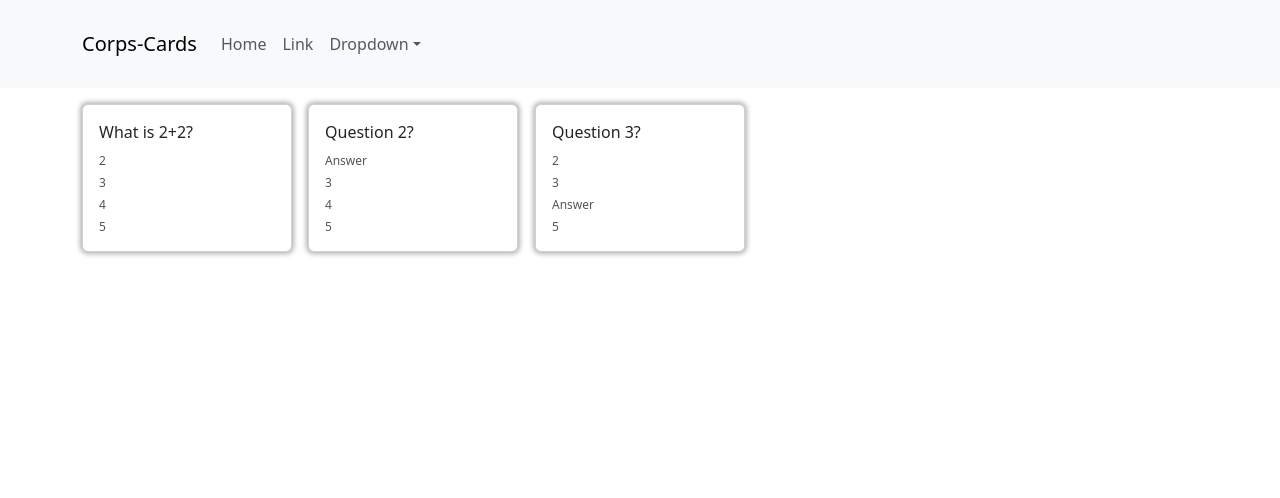
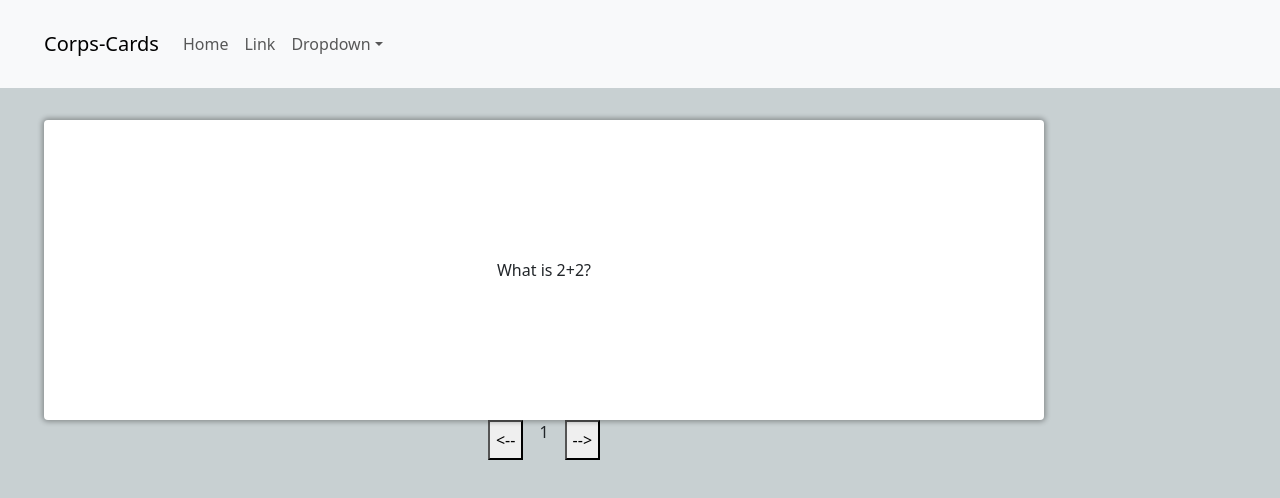
Before and after one commit to owenlang05/Corps-Cards, a React (Vite) app in the folder client/: page / in a window 1280 px wide. Shown: the top 498 px of the page. Built offline with nearby package versions, Linux system fonts and the light colour scheme.

Commit message:
single flashcard

```diff
--- a/client/src/App.css
+++ b/client/src/App.css
@@ -3,17 +3,23 @@ body {
     margin: 0;
 }
 .container {
-    max-width: 900px;
+    max-width: 80%;
+    margin-left: 200px;
     margin: 1rem 2rem;
 }
-.card-grid {
-    display: grid;
-    align-items: center;
-    grid-template-columns: repeat(auto-fill, minmax(200px, 1fr));
-    gap: 1rem;
+.sidebar {
+    margin: 0;
+    padding: 0;
+    width: 200px;
+    background-color: #f1f1f1;
+    position: fixed;
+    height: 100%;
+    overflow: auto;
 }
-.card {
+.flashcard {
+    height: 300px;
     display: flex;
+    margin-top: 2rem;
     justify-content: center;
     align-items: center;
     position: relative;
@@ -26,25 +32,22 @@ body {
     cursor: pointer;
 }
 
-.card:hover {
+.flashcard:hover {
     --translate-y: -2px;
     box-shadow: 0 0 5px 2px rgba(0, 0, 0, 0.5);
 }
 
-.card .front {
-    left: 0;
-}
-.card.flip {
+.flashcard.flip {
     --rotate-y: 180deg;
 }
-.card .front,
-.card .back {
+.flashcard .front,
+.flashcard .back {
     position: absolute;
     padding: 1rem;
     backface-visibility: hidden;
 }
 
-.card .back {
+.flashcard .back {
     transform: rotateY(180deg);
 }
 
@@ -61,3 +64,12 @@ body {
 .flashcard-option:first-child {
     margin-top: 0;
 }
+.card-carosel {
+    display: flex;
+    justify-content: center;
+}
+.card-index {
+    padding-left: 1rem;
+    padding-right: 1rem;
+    border-radius: .25rem;
+}
--- a/client/src/components/Flashcard.jsx
+++ b/client/src/components/Flashcard.jsx
@@ -1,36 +1,17 @@
-import React, {useState, useEffect, useRef} from 'react'
+import React, {useState, useRef} from 'react'
 
 export default function Flashcard({flashcard}) {
     const [flip, setFlip] = useState(false)
-    const [height, setHeight] = useState('initial')
     const frontEl = useRef()
     const backEl = useRef()
 
-    function setMaxHeight() {
-        const frontHeight = frontEl.current.getBoundingClientRect().height
-        const backHeight = frontEl.current.getBoundingClientRect().height
-        setHeight(Math.max(frontHeight, backHeight, 100))
-    }
-
-    useEffect(setMaxHeight , [flashcard.question, flashcard.answer, flashcard.options])
-    useEffect(() => {
-        window.addEventListener('resize', setMaxHeight)
-        return () => removeEventListener('resize', setMaxHeight)
-    }, [])
-
     return (
         <div
-        className={`card ${flip ? 'flip' : ''}`}
-        style={{height : height}}
+        className={`flashcard ${flip ? 'flip' : ''}`}
         onClick={() => setFlip(!flip)}
         >
             <div className='front' ref={frontEl}>
                 {flashcard.question}
-                <div className='flashcard-options'>
-                    {flashcard.options.map(option => {
-                        return <div className='flashcard-option'>{option}</div>
-                    })}
-                </div>
             </div>
 
             <div className='back' ref={backEl}>{flashcard.answer}</div>
--- a/client/src/components/FlashcardList.jsx
+++ b/client/src/components/FlashcardList.jsx
@@ -1,12 +1,27 @@
-import React from 'react'
+import { useState } from 'react'
 import Flashcard from './Flashcard'
 
 export default function FlashcardList({flashcards}) {
+    const [activeIndex, setActiveIndex] = useState(0)
+    const [flashcard, setFlashcard] = useState(flashcards[0])
+    const onChangeIndex  = (value) => {
+        setActiveIndex(Math.max(0,Math.min(activeIndex+value, flashcards.length-1)))
+        setFlashcard(flashcards[activeIndex])
+    }
     return (
-        <div className='card-grid'>
-            {flashcards.map(flashcard => {
-                return <Flashcard flashcard={flashcard} key={flashcard.id}/>
-            })}
-        </div>
+        <>
+            <Flashcard flashcard={flashcard} />
+            <div className='card-carosel'>
+                <button onClick={() => {
+                    onChangeIndex(-1)}}>
+                    {"<"}--
+                </button>
+                <p className='card-index'>{activeIndex+1}</p>
+                <button onClick={() => {onChangeIndex(1)}}>
+                    --{">"}
+                </button>
+            </div>
+        </>
+
     )
 }
```
Also changed, not shown: client/src/App.jsx (+4 -4 lines).
